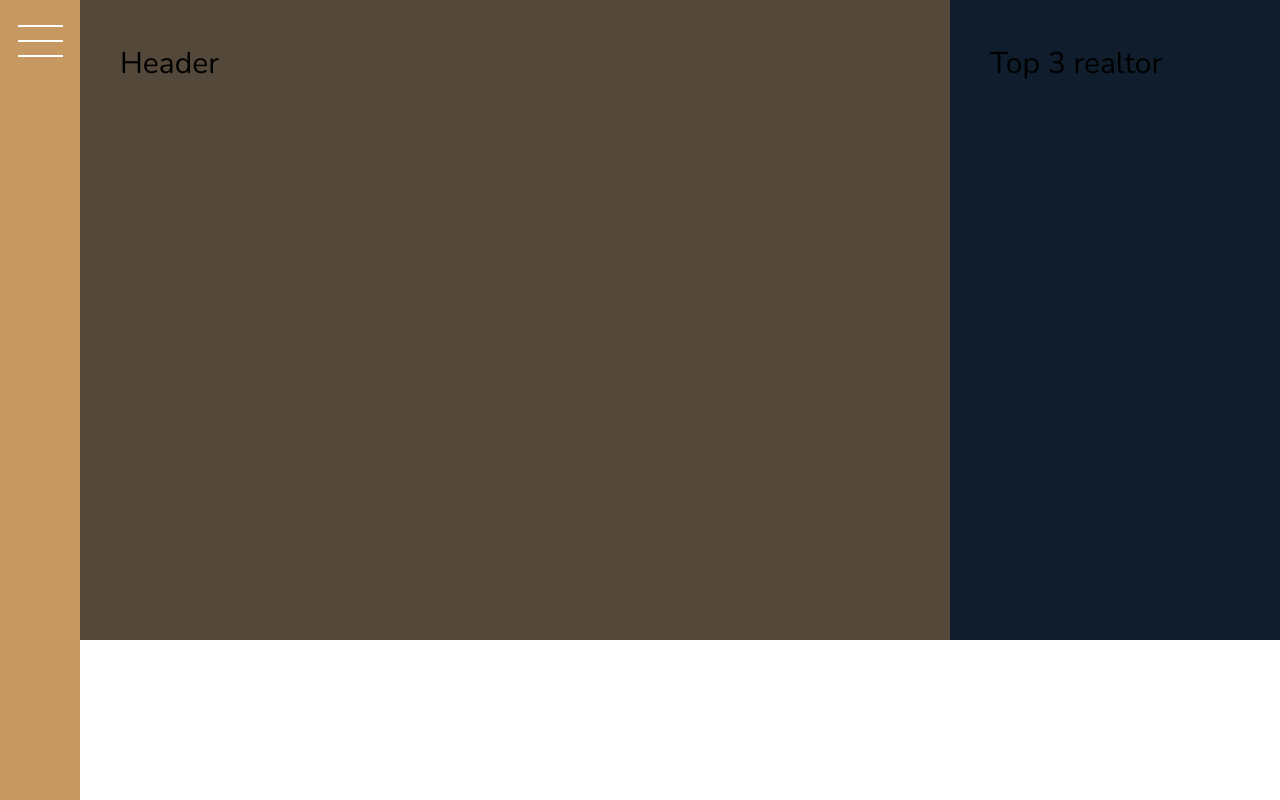
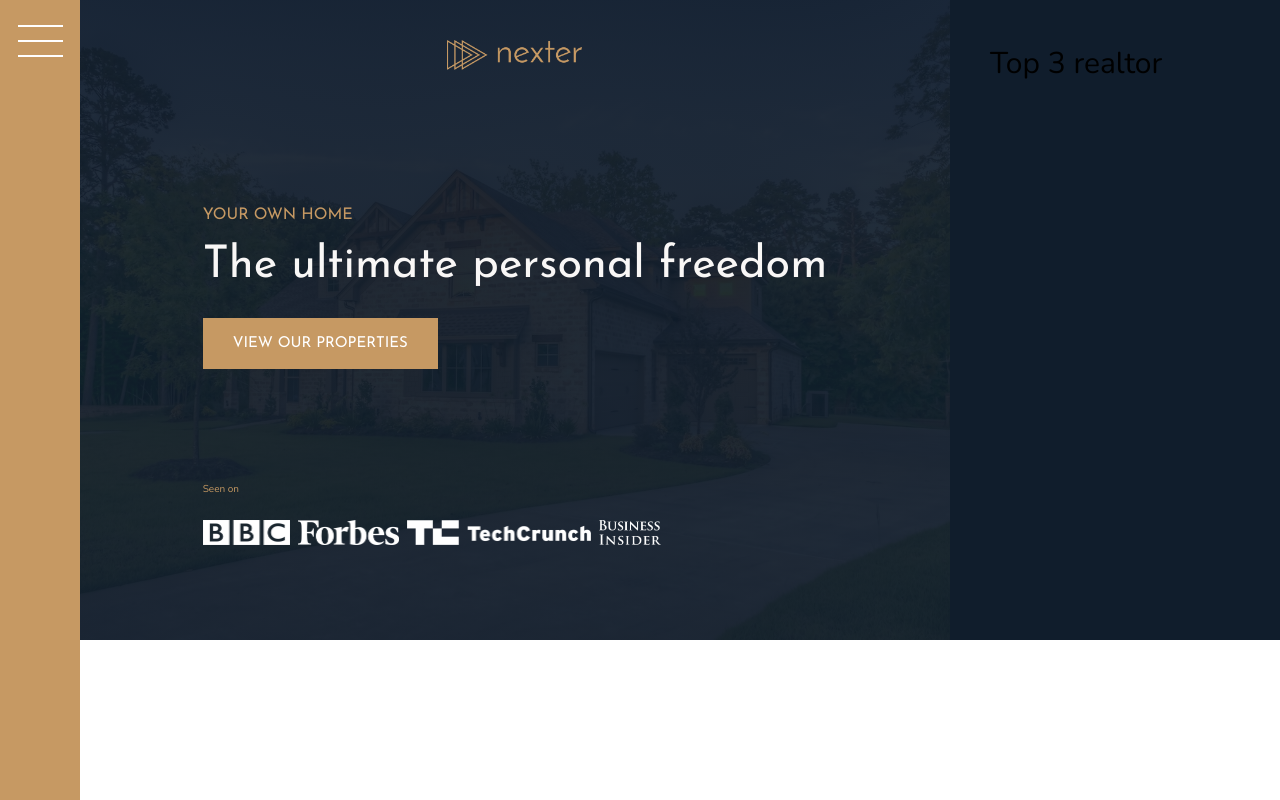
Before and after one commit to oguzhanntuna/nexter-static-css-grid-project, a website: page index.html in a window 1280 px wide. Shown: the top 800 px of the page. Drawn offline with nearby package versions, Linux system fonts and the light colour scheme.

Commit message:
building the header - part one

```diff
--- a/index.html
+++ b/index.html
@@ -17,7 +17,17 @@
         </div>
 
         <header class="header">
-            Header
+            <img src="img/logo.png" alt="Nexter logo" class="header__logo">
+            <h3 class="heading-3">Your own home</h3>
+            <h1 class="heading-1">The ultimate personal freedom</h1>
+            <button class="btn header__btn">View our properties</button>
+            <div class="header__seenon-text">Seen on</div>
+            <div class="header__seenon-logos">
+                <img src="img/logo-bbc.png" alt="Soon on logo 1">
+                <img src="img/logo-forbes.png" alt="Soon on logo 2">
+                <img src="img/logo-techcrunch.png" alt="Soon on logo 3">
+                <img src="img/logo-bi.png" alt="Soon on logo 4">
+            </div>
         </header>
 
         <div class="realtor">
--- a/sass/_header.scss
+++ b/sass/_header.scss
@@ -1,4 +1,37 @@
 .header {
     background-color: $color-grey-dark-1;
     grid-column: full-start / col-end 6;
+    background-image: linear-gradient(rgba($color-secondary, .93), rgba($color-secondary, .93)), url(../img/hero.jpeg);
+    background-size: cover;
+    background-position: center;
+    padding: 8rem;
+    padding-top: 4rem;
+
+    display: grid;
+    grid-template-rows: 1fr min-content 6rem 1fr;
+    grid-template-columns: max-content;
+    grid-row-gap: 1.5rem;
+    justify-content: center;
+
+    &__logo {
+        height: 3rem;
+        justify-self: center;
+    }
+
+    &__btn {
+        align-self: start;
+        justify-self: start;
+    }
+
+    &__seenon-text {
+        color: $color-primary;
+        font-size: 1rem;
+    }
+
+    &__seenon-logos {
+
+        img {
+            height: 2.5rem;
+        }
+    }
 }
--- a/sass/_typography.scss
+++ b/sass/_typography.scss
@@ -5,6 +5,9 @@
 
 .heading-1 {
     @extend %heading;
+    font-size: 4.5rem;
+    color: $color-grey-light-1;
+    line-height: 1;
 }
 
 .heading-2 {
```
Also changed, not shown: css/style.css.
